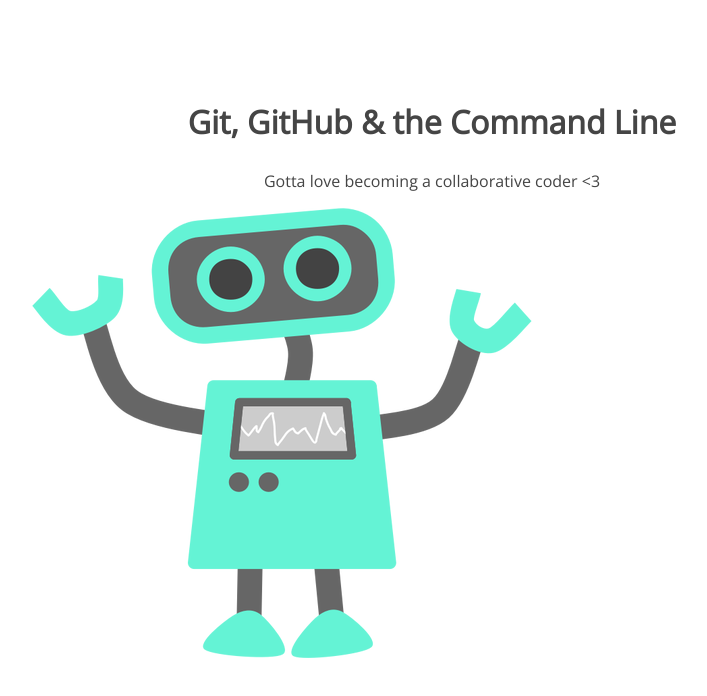
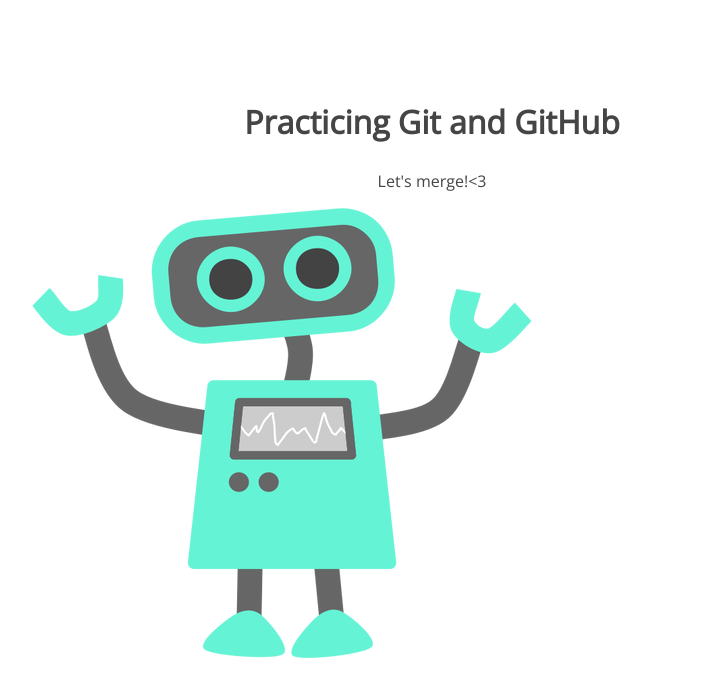
Before and after one commit to sarahlam/105-project, a plain HTML site: page index.html in a window 1280 px wide. Shown: the whole page, without its empty margins (208-915 px from the left). Drawn offline with nearby package versions, Linux system fonts and the light colour scheme.

Commit message:
Changed h1 and p text

```diff
--- a/index.html
+++ b/index.html
@@ -8,8 +8,8 @@
 </head>
 <body>
 	<section>
-		<h1>Git, GitHub & the Command Line</h1>
-		<p>Gotta love becoming a collaborative coder <3</p>
+		<h1>Practicing Git and GitHub</h1>
+		<p>Let's merge!<3</p>
 		<img src="img/happy-blue-robot.png">
 	</section>
 </body>
```
